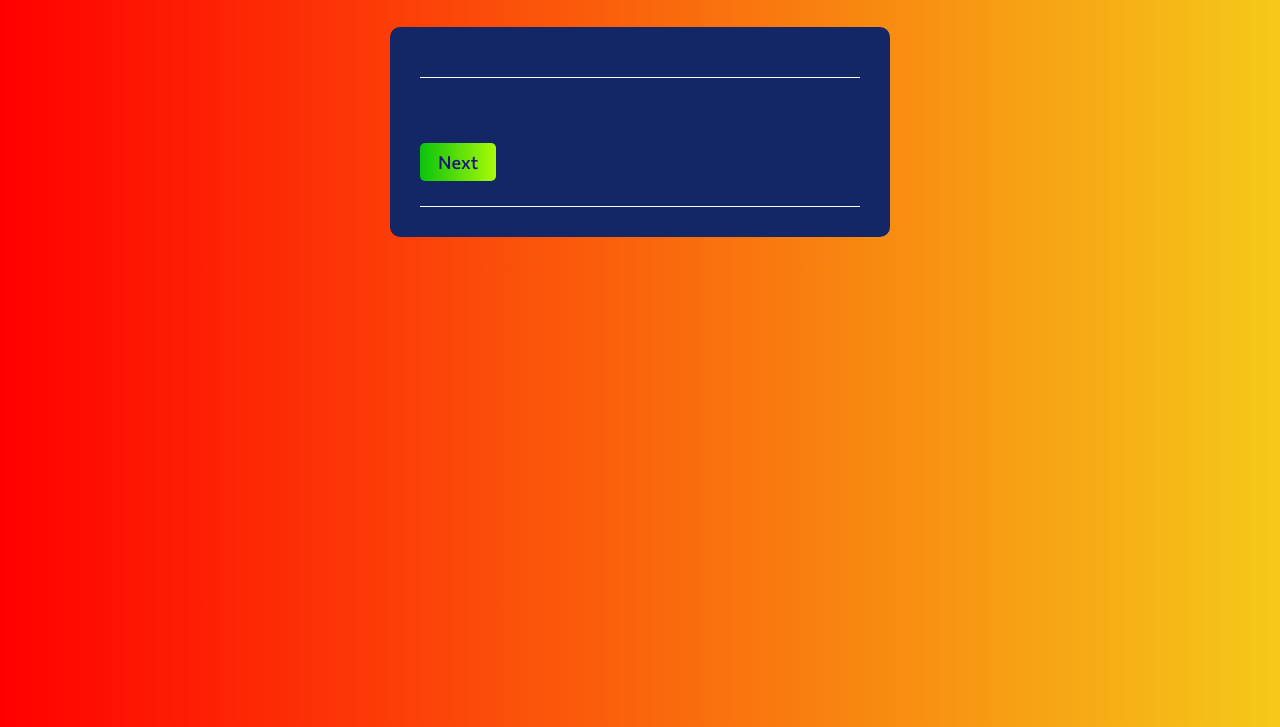
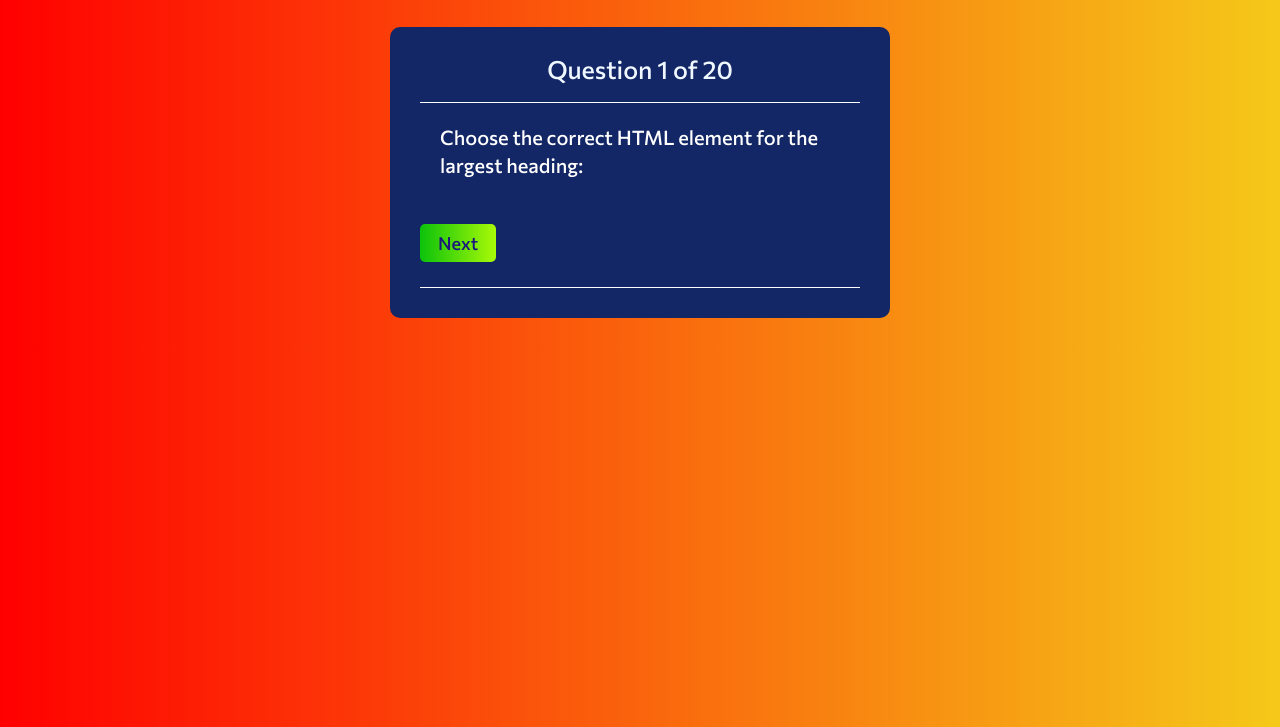
Before and after one commit to triathao/Code-Quiz, a plain HTML site: page index.html in a window 1280 px wide. Shown: the part 73-800 px from the top of the page. Drawn offline with Linux system fonts and the light colour scheme.

Commit message:
function generate random question

```diff
--- a/Assets/app.js
+++ b/Assets/app.js
@@ -13,11 +13,24 @@ function setAvailableQuestions (){
         for(let i=0; i<totalQuestion; i++){
             availableQuestions.push(quiz[i])
         }
-        console.log(availableQuestions)
 }
 
+//Set question number and question and options
+function getNewQuestion(){
+    //Set question number
+    questionNumber.innerHTML = "Question " + (questionCounter + 1) + " of " + quiz.length;
+
+    //set question text
+    //get random question
+    const questionIndex = availableQuestions[Math.floor(Math.random() * availableQuestions.length)]
+    currentQuestion = questionIndex;
+    questionText.innerHTML = currentQuestion.q;
+    //console.log(questionIndex)
+}
 window.onload = function(){
-
+    //First we will set all questions in availableQuestions Array
     setAvailableQuestions();
+    //Second we will call  getNewQuestion(); function
+    getNewQuestion();
 
 }
--- a/index.html
+++ b/index.html
@@ -31,7 +31,7 @@
 
         </div>
         <div class="next-question-btn"></div>
-        <button type="button" class="btn">Next</button>
+        <button type="button" class="btn" onlclck="next()">Next</button>
         <div class="answers-indicator">
 
         </div>
```
